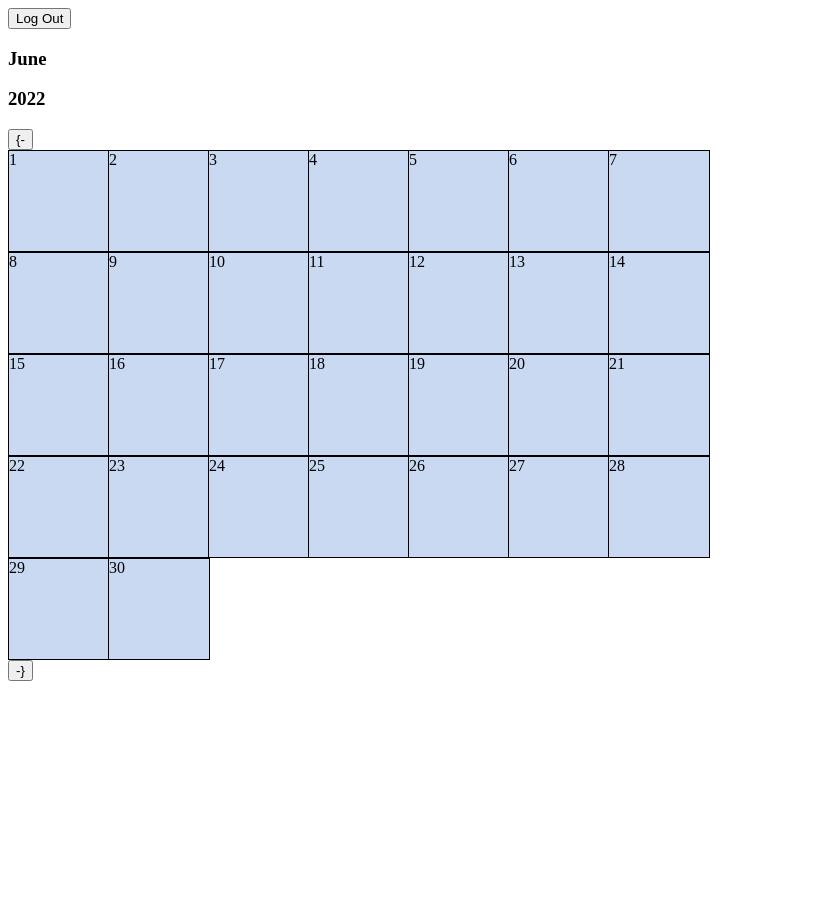
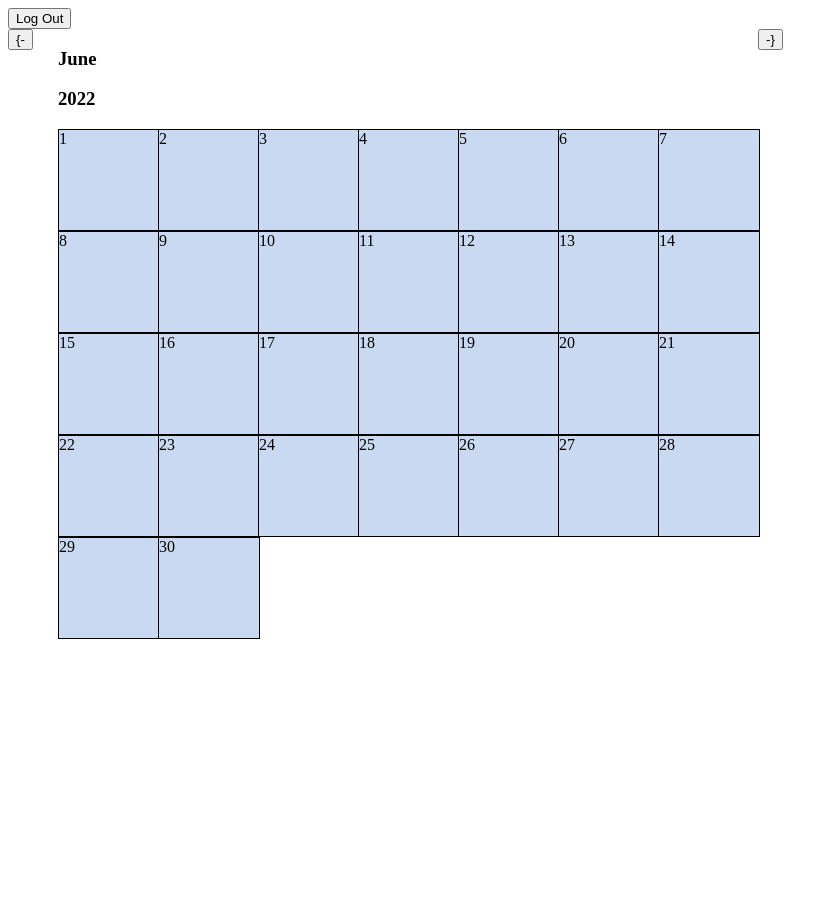
Before and after one commit to nplatte/scheduler-website, a Django app: a page that uses month_view/templates/month_view/month_view.html in a window 1280 px wide. Shown: the top 921 px of the page, without its empty margins (0-838 px from the left). After the commit the page ends 639 px from the top, so only its background shows below. Run offline with Django 4.2, Linux system fonts and the light colour scheme; the visitor is signed in with stand-in values (Sample User, id 1); data that the repository does not hold is empty.

Commit message:
organized calendar in the grid

```diff
--- a/month_view/static/month_view/css/month_view.css
+++ b/month_view/static/month_view/css/month_view.css
@@ -2,12 +2,34 @@ div.month_identifiers {
      text-align: center;
 }
 
+div.calender {
+  width: 800px;
+  display: grid;
+  grid-template-columns: 50px 700px 50px;
+}
+
+div.calender__descriptions {
+  grid-column: 2/3;
+  grid-row: 1/2;
+}
+
+div#left_month {
+  grid-column: 1/2;
+  grid-row: 2/3;
+}
+
 div.calender__days {
-    width: 725px;
+    width: 700px;
     display: grid;
     grid-template-columns: 100px 100px 100px 100px 100px 100px 100px;
+    grid-column: 2/3;
+    grid-row: 2/3;
 }
 
+div#right_month {
+  grid-column: 3/4;
+  grid-row: 2/3;
+}
 
 h3.month_name {
     display: inline-block;
--- a/month_view/templates/month_view/month_view.html
+++ b/month_view/templates/month_view/month_view.html
@@ -13,8 +13,10 @@
 
 <div class="calender">
 
+    <div class="calender__descriptions">
     <h3 class="calender__title" id="month_name">{{ month_name }}</h3>
     <h3 class="calender__title" id="year_number">{{ year_number }}</h3>
+    </div>
 
     <form method="POST">
         {% csrf_token %}
```
